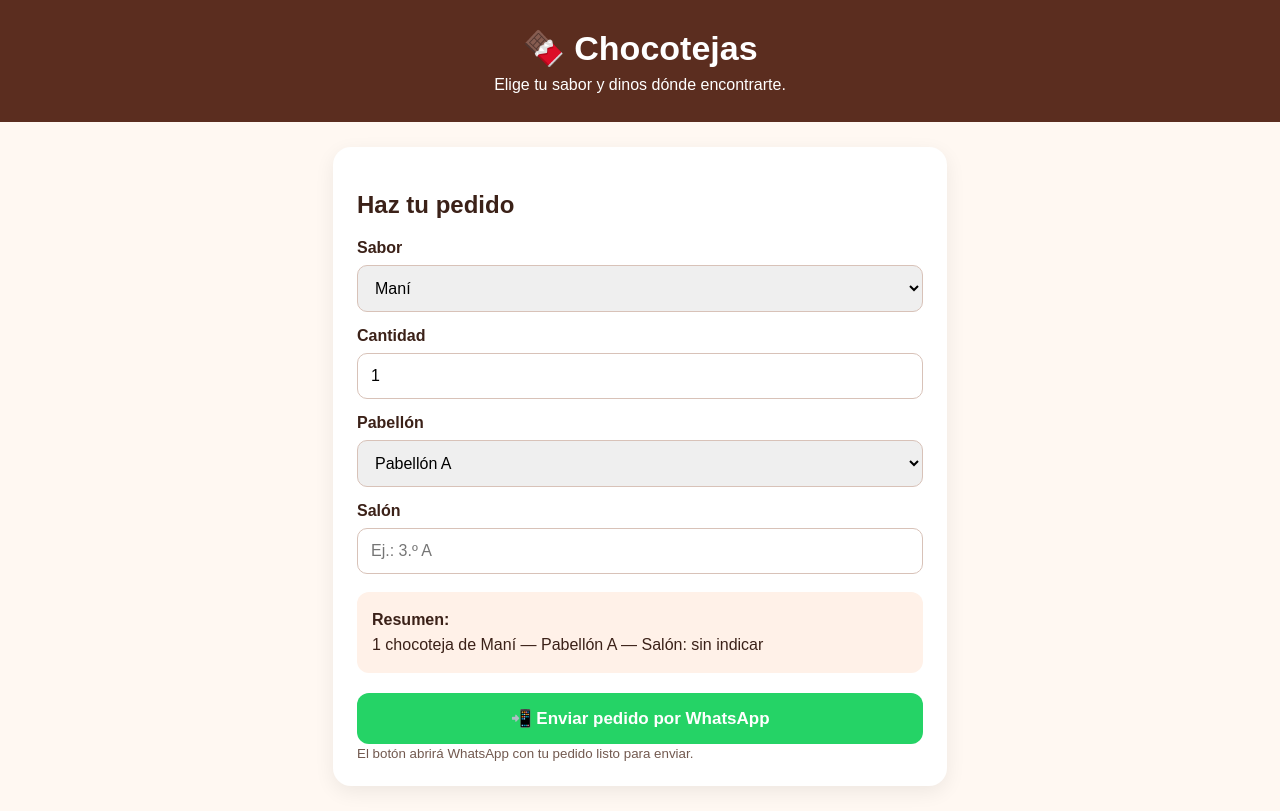
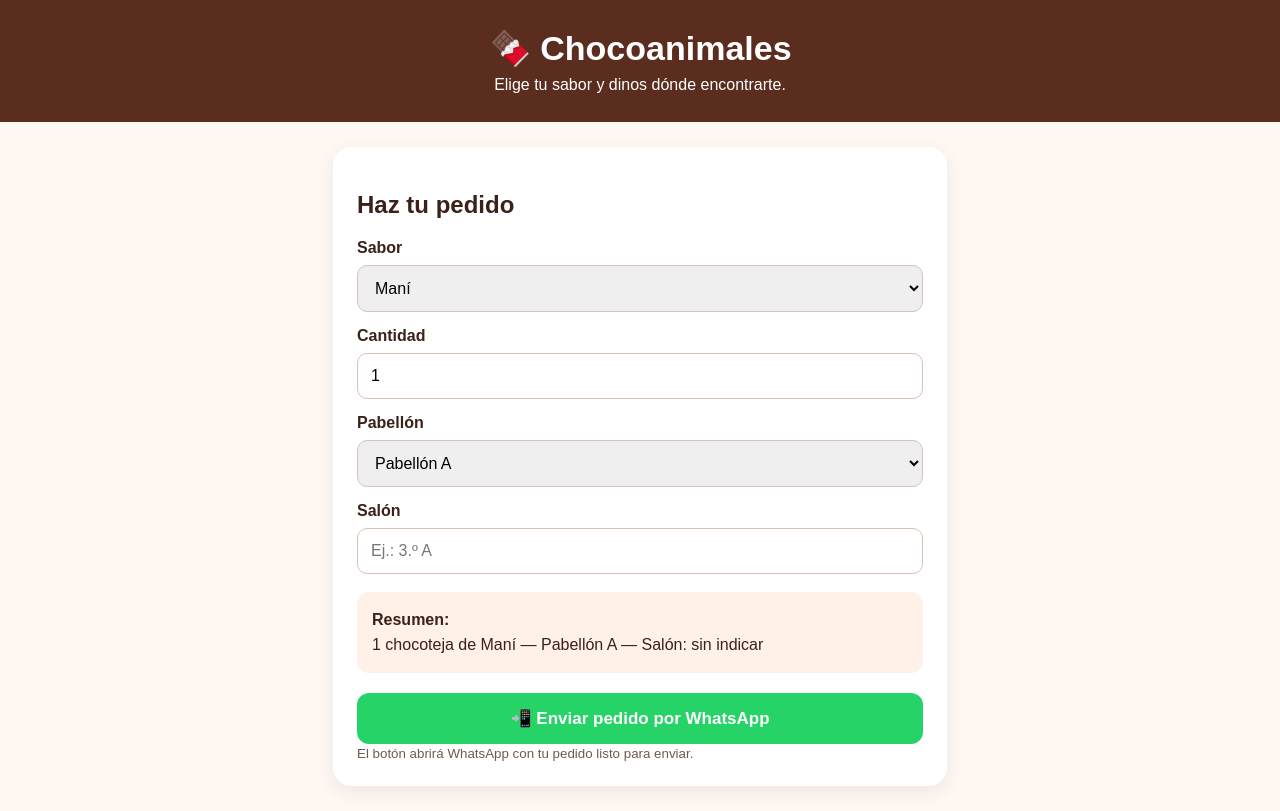
Before and after one commit to chocoanimales5/Chocoanimaless, a plain HTML site: page index.html in a window 1280 px wide. Drawn offline with Linux system fonts and the light colour scheme.

Commit message:
Change header title from Chocotejas to Chocoanimales

```diff
--- a/index.html
+++ b/index.html
@@ -20,7 +20,7 @@ small{color:#72594f}
 </head>
 <body>
 <header>
-  <h1>🍫 Chocotejas</h1>
+  <h1>🍫 Chocoanimales</h1>
   <p>Elige tu sabor y dinos dónde encontrarte.</p>
 </header>
 <main>
```
